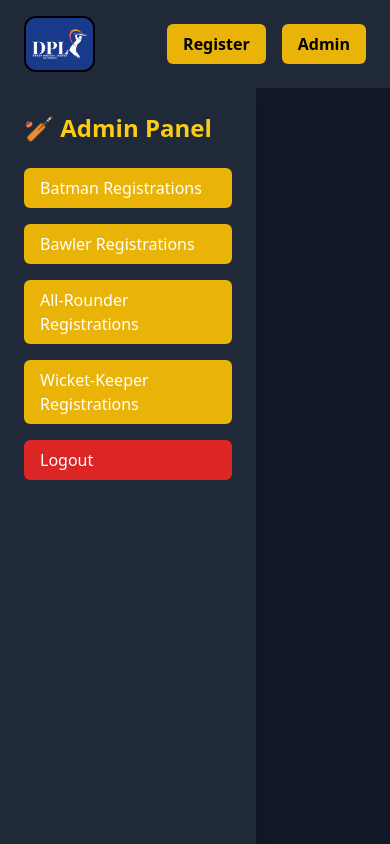
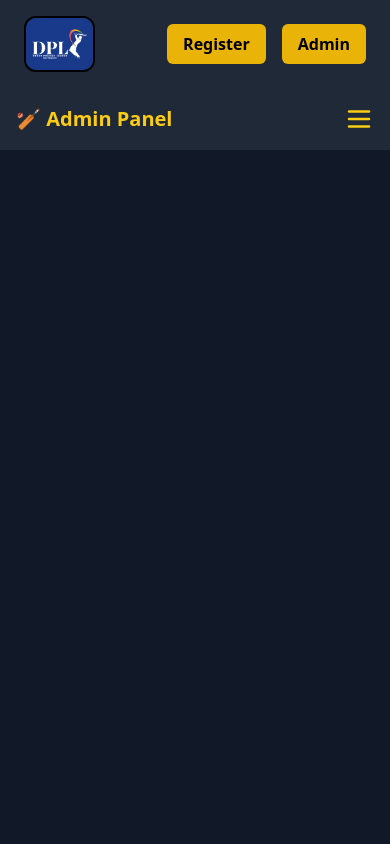
Before and after one commit to sainath6963/DPL_Dream_Premiere_League, a React (Vite) app: page /admin in a window 390 px wide. Shown: the top 844 px of the page. Built offline with nearby package versions, Linux system fonts and the light colour scheme.

Commit message:
make admin panner responsive

```diff
--- a/src/pages/AdminDashboard.jsx
+++ b/src/pages/AdminDashboard.jsx
@@ -1,14 +1,16 @@
-import React, { useEffect } from "react";
+import React, { useEffect, useState } from "react";
 import { useDispatch, useSelector } from "react-redux";
 import { resetRegisterState } from "../store/slices/RegisterSlice";
 import { ToastContainer, toast } from "react-toastify";
-import { motion } from "framer-motion";
+import { motion, AnimatePresence } from "framer-motion";
 import { useNavigate, Link, Outlet } from "react-router-dom";
+import { Menu, X } from "lucide-react"; // Icons for menu toggle
 
 const AdminDashboard = () => {
   const dispatch = useDispatch();
   const navigate = useNavigate();
   const { message, error } = useSelector((state) => state.message);
+  const [isOpen, setIsOpen] = useState(false); // Mobile sidebar state
 
   useEffect(() => {
     if (message) toast.success(message);
@@ -23,19 +25,35 @@ const AdminDashboard = () => {
   };
 
   return (
-    <div className="flex min-h-screen bg-gray-900 text-white">
+    <div className="min-h-screen bg-gray-900 text-white flex flex-col md:flex-row">
+      {/* Mobile Toggle Button */}
+      <div className="md:hidden p-4 flex justify-between items-center bg-gray-800">
+        <h2 className="text-xl font-bold text-yellow-400">🏏 Admin Panel</h2>
+        <button
+          onClick={() => setIsOpen(!isOpen)}
+          className="text-yellow-400 focus:outline-none"
+        >
+          {isOpen ? <X size={30} /> : <Menu size={30} />}
+        </button>
+      </div>
+
       {/* Sidebar */}
+      <AnimatePresence>
+        {(isOpen || window.innerWidth >= 768) && (
           <motion.div
-        initial={{ x: -100, opacity: 0 }}
-        animate={{ x: 0, opacity: 1 }}
-        transition={{ duration: 0.5 }}
-        className="w-64 bg-gray-800 p-6 shadow-lg"
+            initial={{ x: -300 }}
+            animate={{ x: 0 }}
+            exit={{ x: -300 }}
+            transition={{ duration: 0.4 }}
+            className="md:w-64 w-72 fixed md:relative bg-gray-800 p-6 shadow-lg z-20"
           >
-        <h2 className="text-2xl font-bold text-yellow-400">🏏 Admin Panel</h2>
+            <h2 className="text-2xl font-bold text-yellow-400">
+              🏏 Admin Panel
+            </h2>
             <ul className="mt-6 space-y-4">
               <li>
                 <Link
-              to="batman" // ✅ Corrected to relative path
+                  to="batman"
                   className="block px-4 py-2 bg-yellow-500 rounded-md hover:bg-yellow-600 transition duration-300"
                 >
                   Batman Registrations
@@ -43,7 +61,7 @@ const AdminDashboard = () => {
               </li>
               <li>
                 <Link
-              to="balwer" // ✅ Corrected to relative path
+                  to="balwer"
                   className="block px-4 py-2 bg-yellow-500 rounded-md hover:bg-yellow-600 transition duration-300"
                 >
                   Bawler Registrations
@@ -51,7 +69,7 @@ const AdminDashboard = () => {
               </li>
               <li>
                 <Link
-              to="AllRounder" // ✅ Corrected to relative path
+                  to="AllRounder"
                   className="block px-4 py-2 bg-yellow-500 rounded-md hover:bg-yellow-600 transition duration-300"
                 >
                   All-Rounder Registrations
@@ -59,7 +77,7 @@ const AdminDashboard = () => {
               </li>
               <li>
                 <Link
-              to="Wicket-Keeper" // ✅ Corrected to relative path
+                  to="Wicket-Keeper"
                   className="block px-4 py-2 bg-yellow-500 rounded-md hover:bg-yellow-600 transition duration-300"
                 >
                   Wicket-Keeper Registrations
@@ -75,15 +93,17 @@ const AdminDashboard = () => {
               </li>
             </ul>
           </motion.div>
+        )}
+      </AnimatePresence>
 
-      {/* Main Content - Dynamic Page Rendering */}
+      {/* Main Content */}
       <motion.div
         initial={{ opacity: 0, scale: 0.9 }}
         animate={{ opacity: 1, scale: 1 }}
         transition={{ duration: 0.5 }}
         className="flex-1 p-8 overflow-y-auto"
       >
-        <Outlet /> {/* ✅ Batman Registration will load here */}
+        <Outlet />
       </motion.div>
 
       <ToastContainer position="bottom-right" autoClose={2000} theme="dark" />
```
Lines whose indentation alone changed are shown as unchanged.
